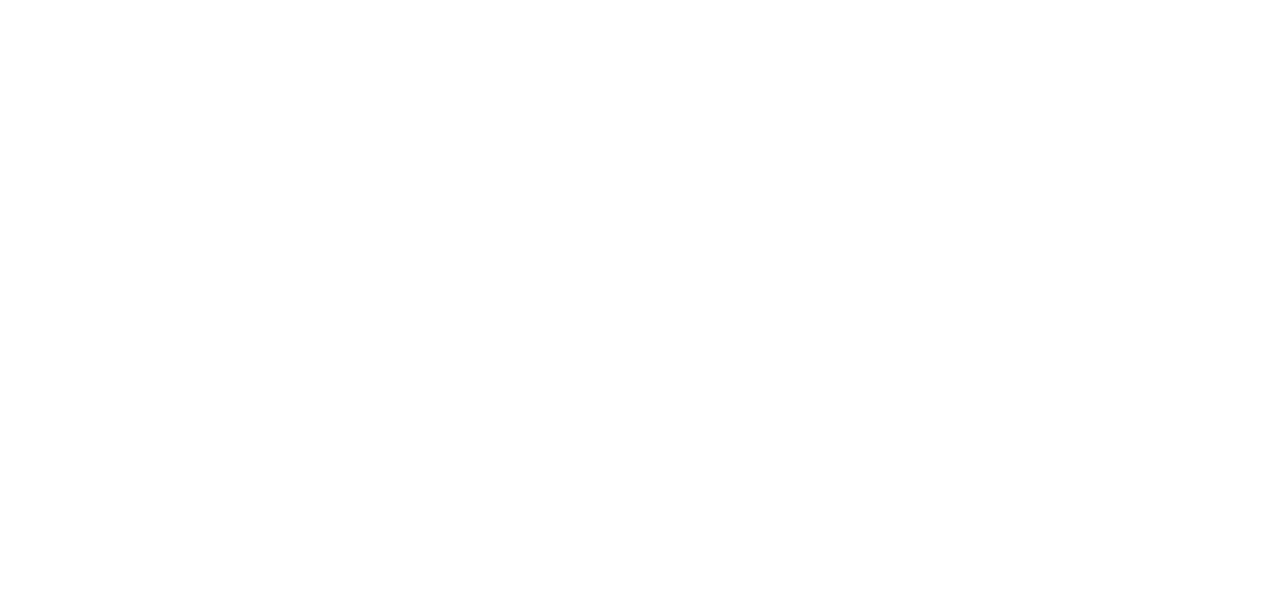
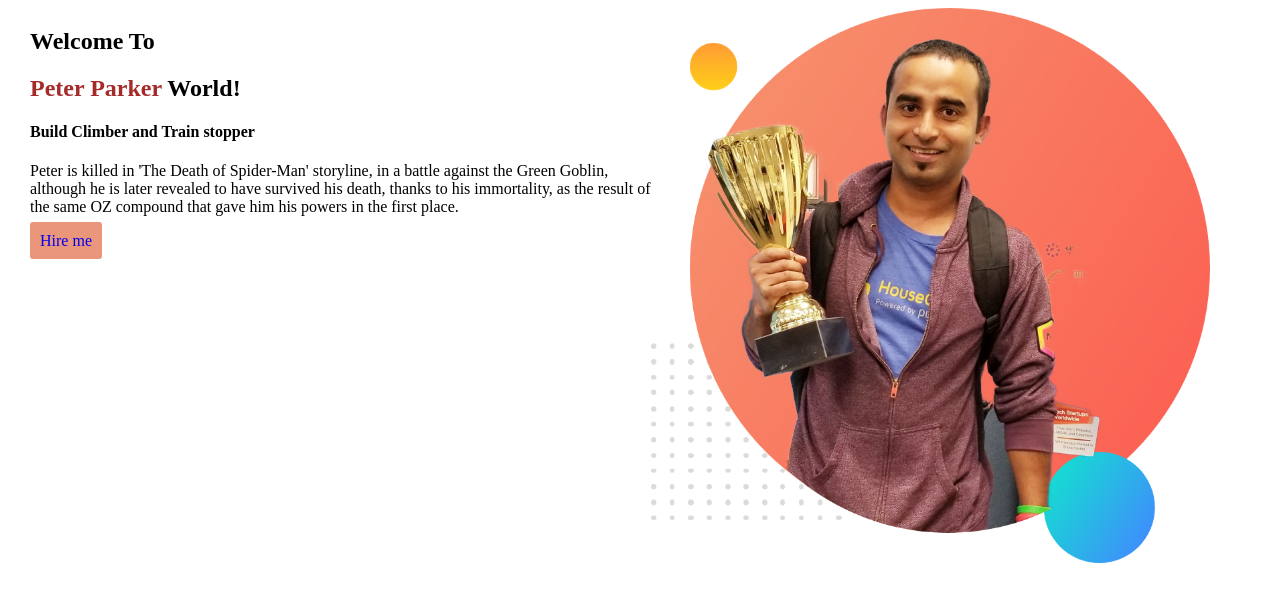
Before and after one commit to Mahmudul-Hasan-Numan/Birds-House, a plain HTML site: page index.html in a window 1280 px wide. Drawn offline with Linux system fonts and the light colour scheme; a web font is replaced by a local one.

Commit message:
first-portion-done

```diff
--- a/index.html
+++ b/index.html
@@ -1,13 +1,32 @@
 <!DOCTYPE html>
 <html lang="en">
+
 <head>
     <meta charset="UTF-8">
     <meta http-equiv="X-UA-Compatible" content="IE=edge">
     <meta name="viewport" content="width=device-width, initial-scale=1.0">
     <title>Developer Portfolio</title>
+    <link rel="preconnect" href="https://fonts.googleapis.com">
+    <link rel="preconnect" href="https://fonts.gstatic.com" crossorigin>
+    <link href="https://fonts.googleapis.com/css2?family=Zen+Antique+Soft&display=swap" rel="stylesheet">
     <link rel="stylesheet" href="style.css">
 </head>
+
 <body>
+    <section>
+        <div class="half-width">
+            <h1>Welcome To</h1>
+            <h1><span class="name-fraction">Peter Parker</span> World!</h1>
+            <h4>Build Climber and Train stopper</h4>
+            <p> Peter is killed in 'The Death of Spider-Man' storyline, in a battle against the Green Goblin, although
+                he is later revealed to have survived his death, thanks to his immortality, as the result of the same OZ
+                compound that gave him his powers in the first place.</p>
+            <a target="_blank" href="https://www.linkedin.com/in/mahmudul-hasan-numan-7bb040216/">Hire me</a>
+        </div>
+        <div class="half-width">
+            <img src="images/jhankar.png" alt="">
+        </div>
+    </section>
+</body>
 
-</body>
 </html>
--- a/style.css
+++ b/style.css
@@ -0,0 +1,27 @@
+.name-fraction{
+    color: brown;
+}
+
+body{
+    font-family: 'Zen Antique Soft', serif;
+    margin-left: 30px;
+}
+section{
+    display: flex;
+}
+.half-width{
+    width: 50%;
+}
+.half-width img{
+    width: 90%;
+}
+.half-width a{
+    text-decoration: none;
+    background-color: darksalmon;
+    padding: 10px;
+    border-radius: 3px;
+}
+button{
+   background-color:darksalmon;
+   border-radius: 5px;
+}
```
Also changed, not shown: images/dream-bg.png (added), images/exp-bg.png (added), images/jhankar.png (added), images/jhankar2.png (added), images/my-bg.png (added), images/my-bg2.png (added), images/top-banner.png (added), 7 other files.
